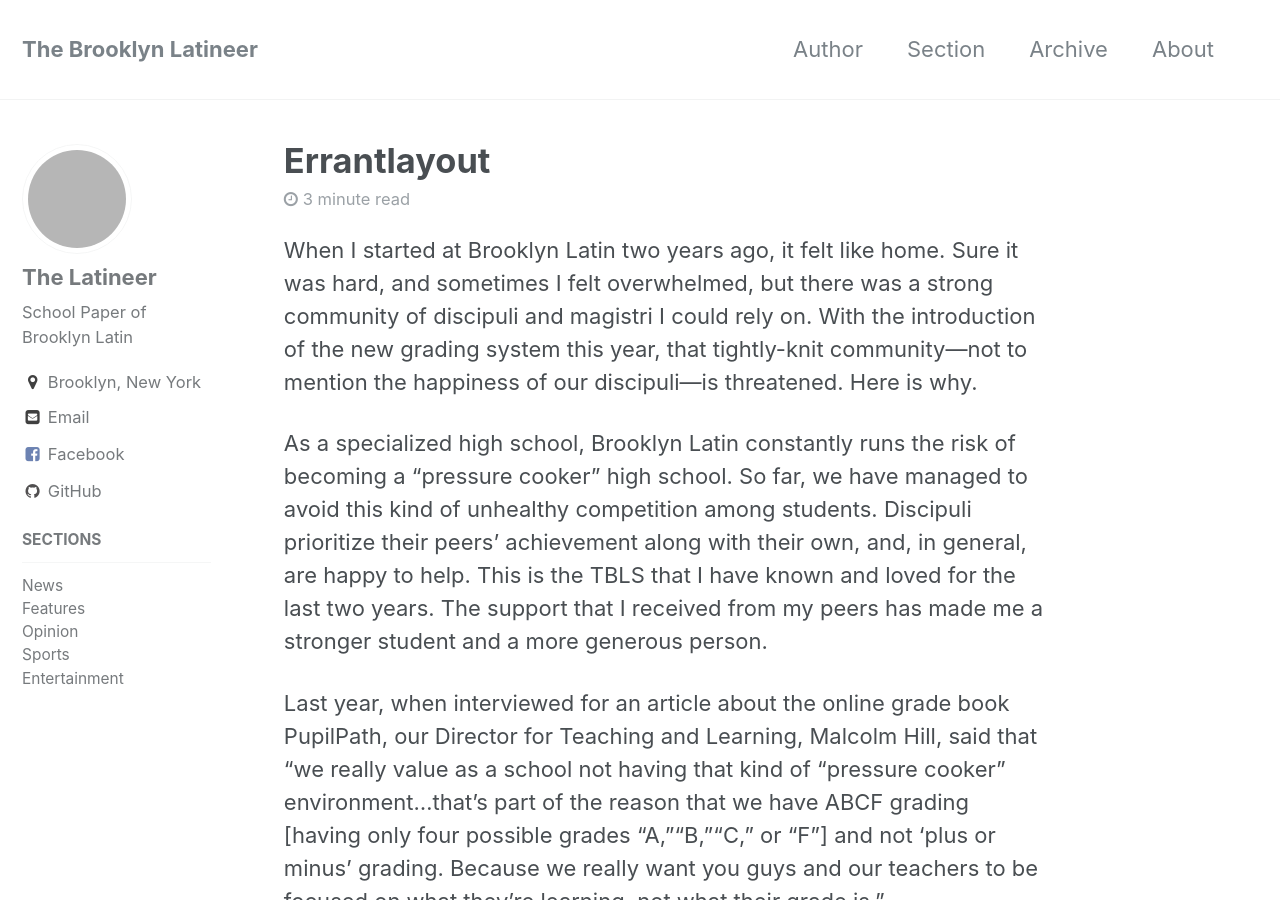
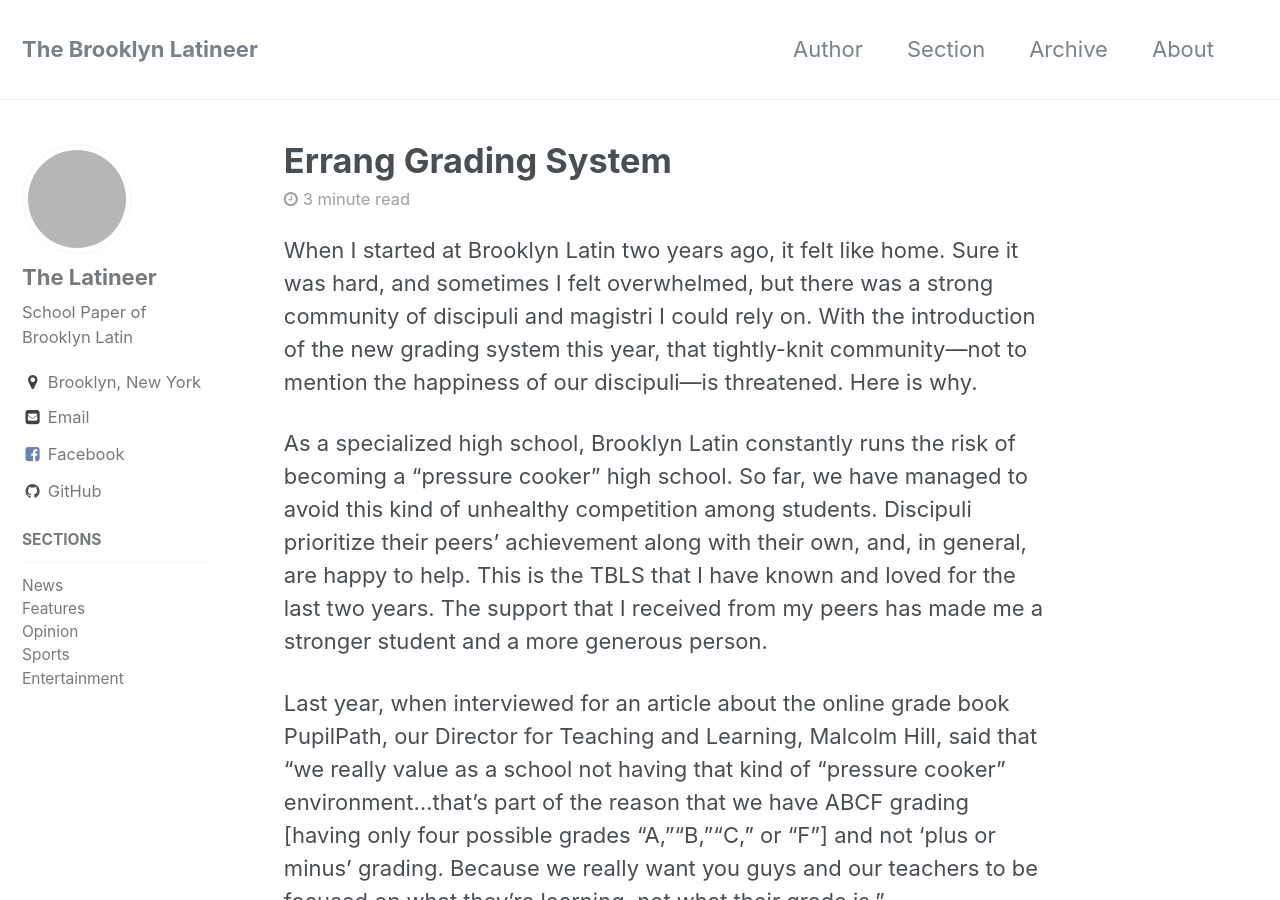
Before and after one commit to rvente/site, a Jekyll site: the page built from _posts/2017-11-15-ErrantLayout.md, in a window 1280 px wide and 900 px high. Built offline with Jekyll 4.4.1, drawn with Linux system fonts in a browser that asks for light colours; grey boxes are pictures that could not be loaded.

Commit message:
Update 2017-11-15-ErrantLayout.md

```diff
--- a/_posts/2017-11-15-ErrantLayout.md
+++ b/_posts/2017-11-15-ErrantLayout.md
@@ -1,3 +1,10 @@
+---
+title: "Errang Grading System"
+categories:
+  - opinion
+author: Harper Clees-Baron
+---
+
 When I started at Brooklyn Latin two years ago, it felt like home. Sure it was hard, and sometimes I felt overwhelmed, but there was a strong community of discipuli and magistri I could rely on. With the introduction of the new grading system this year, that tightly-knit community—not to mention the happiness of our discipuli—is threatened. Here is why.
 
 As a specialized high school, Brooklyn Latin constantly runs the risk of becoming a "pressure cooker" high school. So far, we have managed to avoid this kind of unhealthy competition among students. Discipuli prioritize their peers' achievement along with their own, and, in general, are happy to help. This is the TBLS that I have known and loved for the last two years. The support that I received from my peers has made me a stronger student and a more generous person.
```
